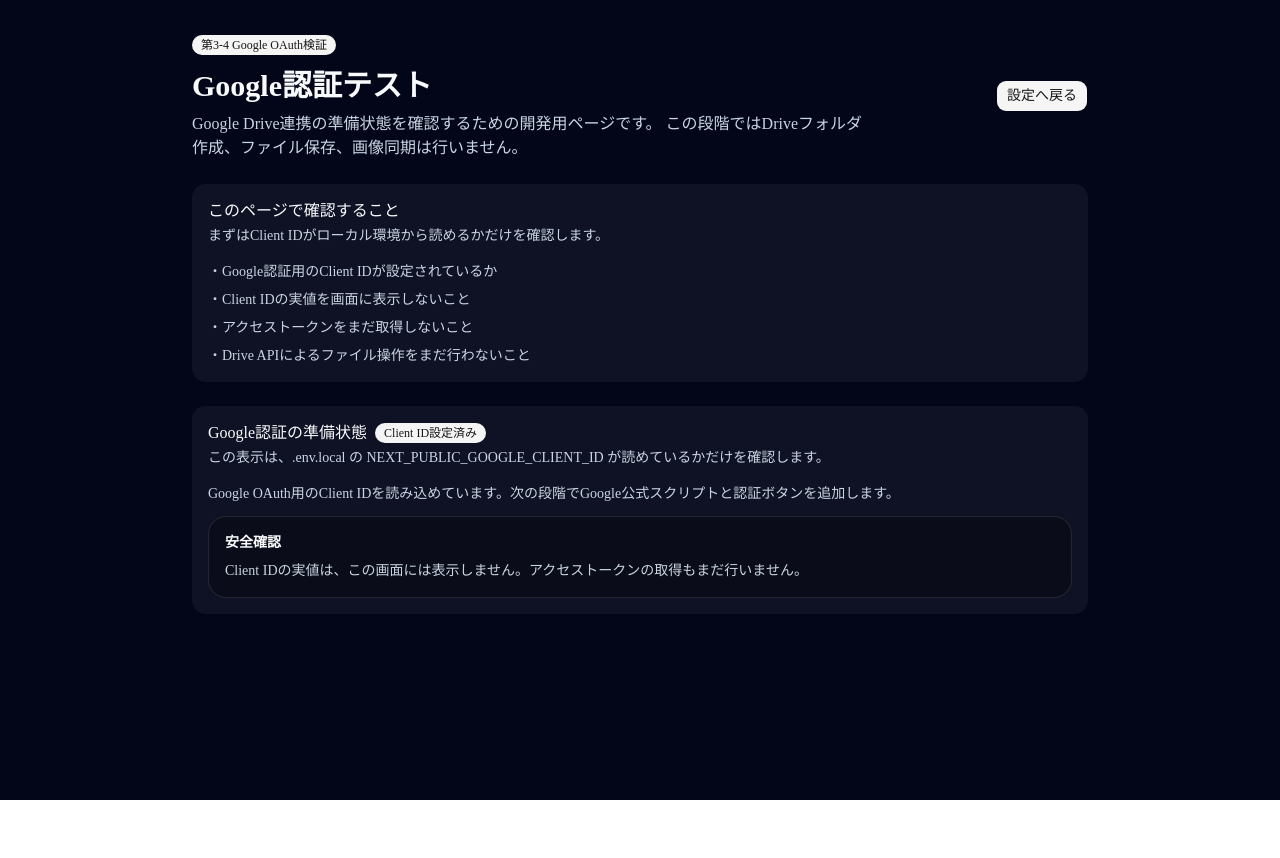
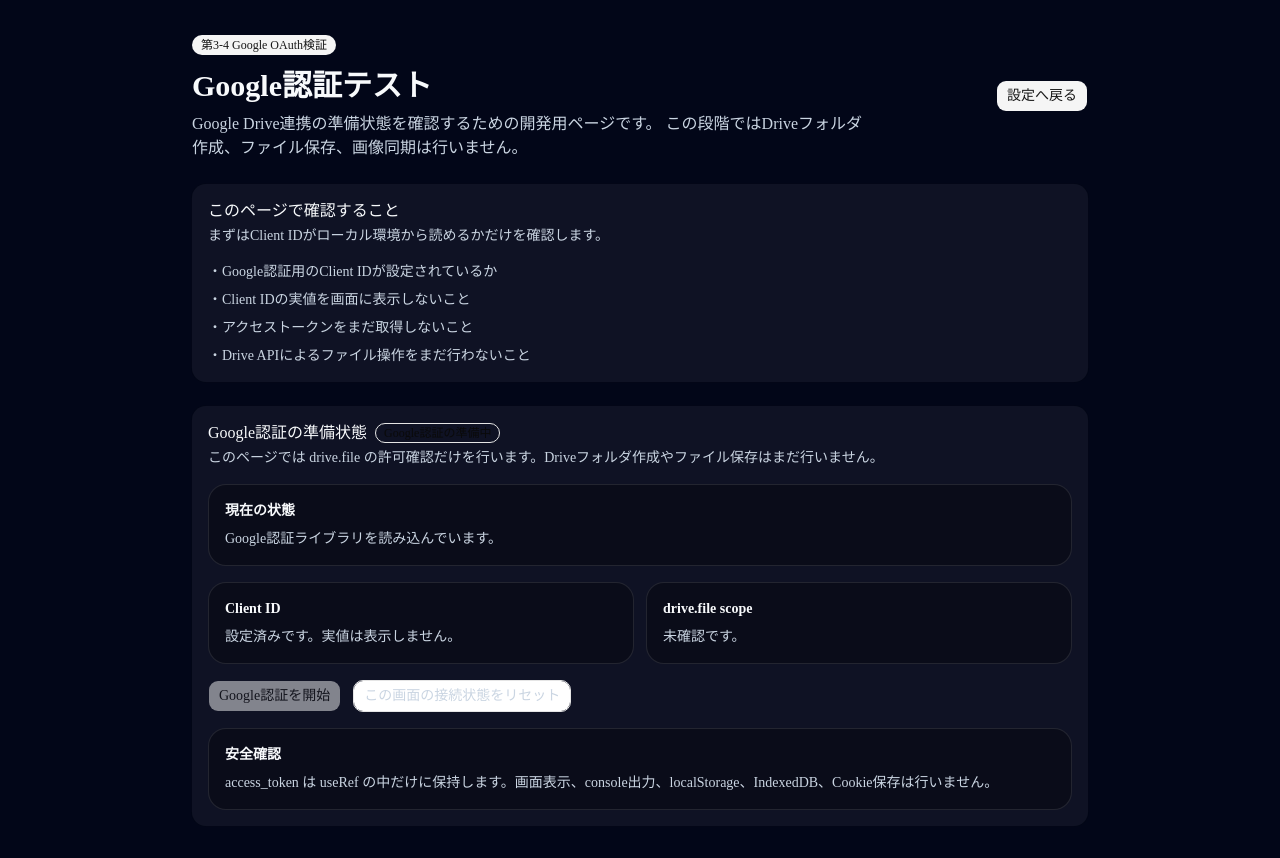
Before and after one commit to hamakirin1230/ipad-slideshow-pwa, a Next.js app: page /ipad-slideshow-pwa/auth-test in a window 1280 px wide. Before the commit the page ends 800 px from the top, so only its background shows below. Built offline with nearby package versions, Linux system fonts and the light colour scheme; no server answers.

Commit message:
Add Google OAuth token test

```diff
--- a/src/app/auth-test/auth-test-panel.tsx
+++ b/src/app/auth-test/auth-test-panel.tsx
@@ -1,6 +1,9 @@
 "use client";
 
+import Script from "next/script";
+import { useRef, useState } from "react";
 import { Badge } from "@/components/ui/badge";
+import { Button } from "@/components/ui/button";
 import {
   Card,
   CardContent,
@@ -8,42 +11,212 @@
   CardHeader,
   CardTitle,
 } from "@/components/ui/card";
-import { hasGoogleClientId } from "@/lib/google-auth";
+import {
+  DRIVE_FILE_SCOPE,
+  type AuthStatus,
+  type GoogleTokenClient,
+  getGoogleClientId,
+  hasGoogleClientId,
+  hasGrantedDriveFileScope,
+} from "@/lib/google-auth";
+
+const statusLabel: Record<AuthStatus, string> = {
+  loading_script: "Google認証の準備中",
+  ready: "未接続",
+  missing_client_id: "Google Client ID が未設定",
+  requesting: "Google認証中",
+  connected: "Google Drive連携の準備ができています",
+  scope_missing: "drive.file の許可が不足しています",
+  error: "Google認証を完了できませんでした",
+};
 
 export function AuthTestPanel() {
+  const clientId = getGoogleClientId();
   const hasClientId = hasGoogleClientId();
 
+  const accessTokenRef = useRef<string | null>(null);
+  const tokenClientRef = useRef<GoogleTokenClient | null>(null);
+
+  const [status, setStatus] = useState<AuthStatus>(
+    hasClientId ? "loading_script" : "missing_client_id",
+  );
+  const [driveFileGranted, setDriveFileGranted] = useState<boolean | null>(null);
+  const [message, setMessage] = useState(
+    hasClientId
+      ? "Google認証ライブラリを読み込んでいます。"
+      : ".env.local の NEXT_PUBLIC_GOOGLE_CLIENT_ID を確認してください。",
+  );
+
+  function handleScriptReady() {
+    if (!hasClientId) {
+      setStatus("missing_client_id");
+      setMessage(".env.local の NEXT_PUBLIC_GOOGLE_CLIENT_ID を確認してください。");
+      return;
+    }
+
+    const oauth2 = window.google?.accounts?.oauth2;
+
+    if (!oauth2) {
+      setStatus("error");
+      setMessage("Google認証ライブラリを利用できませんでした。");
+      return;
+    }
+
+    tokenClientRef.current = oauth2.initTokenClient({
+      client_id: clientId,
+      scope: DRIVE_FILE_SCOPE,
+      prompt: "select_account",
+      include_granted_scopes: false,
+      callback: (tokenResponse) => {
+        if (tokenResponse.error) {
+          accessTokenRef.current = null;
+          setDriveFileGranted(null);
+          setStatus("error");
+          setMessage("Google認証でエラーが返されました。もう一度試してください。");
+          return;
+        }
+
+        if (!tokenResponse.access_token) {
+          accessTokenRef.current = null;
+          setDriveFileGranted(null);
+          setStatus("error");
+          setMessage("アクセストークンを受け取れませんでした。");
+          return;
+        }
+
+        accessTokenRef.current = tokenResponse.access_token;
+
+        const granted = hasGrantedDriveFileScope(tokenResponse);
+        setDriveFileGranted(granted);
+
+        if (granted) {
+          setStatus("connected");
+          setMessage(
+            "access_token を受け取り、drive.file の許可を確認できました。tokenの実値は画面にもconsoleにも出していません。",
+          );
+          return;
+        }
+
+        setStatus("scope_missing");
+        setMessage("access_token は受け取りましたが、drive.file の許可を確認できませんでした。");
+      },
+      error_callback: () => {
+        accessTokenRef.current = null;
+        setDriveFileGranted(null);
+        setStatus("error");
+        setMessage("Google認証のポップアップを開けない、または認証画面が閉じられた可能性があります。");
+      },
+    });
+
+    setStatus("ready");
+    setMessage("Google認証ボタンを押せる状態です。");
+  }
+
+  function handleConnect() {
+    if (!hasClientId) {
+      setStatus("missing_client_id");
+      setMessage(".env.local の NEXT_PUBLIC_GOOGLE_CLIENT_ID を確認してください。");
+      return;
+    }
+
+    if (!tokenClientRef.current) {
+      setStatus("loading_script");
+      setMessage("Google認証ライブラリの準備がまだ終わっていません。少し待ってから再試行してください。");
+      return;
+    }
+
+    setStatus("requesting");
+    setMessage("Googleアカウント選択と許可確認を行っています。");
+    tokenClientRef.current.requestAccessToken();
+  }
+
+  function handleReset() {
+    accessTokenRef.current = null;
+    setDriveFileGranted(null);
+    setStatus(hasClientId ? "ready" : "missing_client_id");
+    setMessage(
+      hasClientId
+        ? "この画面の接続状態をリセットしました。Google側の許可取り消しは行っていません。"
+        : ".env.local の NEXT_PUBLIC_GOOGLE_CLIENT_ID を確認してください。",
+    );
+  }
+
   return (
+    <>
+      {hasClientId ? (
+        <Script
+          src="https://accounts.google.com/gsi/client"
+          strategy="afterInteractive"
+          onReady={handleScriptReady}
+          onError={() => {
+            setStatus("error");
+            setMessage("Google認証ライブラリの読み込みに失敗しました。");
+          }}
+        />
+      ) : null}
+
       <Card className="border-white/10 bg-white/5 text-slate-50">
         <CardHeader>
           <div className="flex flex-wrap items-center gap-2">
             <CardTitle>Google認証の準備状態</CardTitle>
-          <Badge variant={hasClientId ? "secondary" : "destructive"}>
-            {hasClientId ? "Client ID設定済み" : "Client ID未設定"}
+            <Badge variant={status === "connected" ? "secondary" : "outline"}>
+              {statusLabel[status]}
             </Badge>
           </div>
           <CardDescription className="text-slate-300">
-          この表示は、.env.local の NEXT_PUBLIC_GOOGLE_CLIENT_ID が読めているかだけを確認します。
+            このページでは drive.file の許可確認だけを行います。Driveフォルダ作成やファイル保存はまだ行いません。
           </CardDescription>
         </CardHeader>
-      <CardContent className="space-y-3 text-sm text-slate-300">
-        {hasClientId ? (
-          <p>
-            Google OAuth用のClient IDを読み込めています。次の段階でGoogle公式スクリプトと認証ボタンを追加します。
+
+        <CardContent className="space-y-4 text-sm text-slate-300">
+          <div className="rounded-2xl border border-white/10 bg-black/30 p-4">
+            <p className="font-semibold text-slate-50">現在の状態</p>
+            <p className="mt-2">{message}</p>
+          </div>
+
+          <div className="grid gap-3 md:grid-cols-2">
+            <div className="rounded-2xl border border-white/10 bg-black/30 p-4">
+              <p className="font-semibold text-slate-50">Client ID</p>
+              <p className="mt-2">
+                {hasClientId ? "設定済みです。実値は表示しません。" : "未設定です。"}
               </p>
-        ) : (
-          <p>
-            Client IDを読み込めていません。.env.local の変数名、保存状態、開発サーバーの再起動が必要かを確認してください。
+            </div>
+
+            <div className="rounded-2xl border border-white/10 bg-black/30 p-4">
+              <p className="font-semibold text-slate-50">drive.file scope</p>
+              <p className="mt-2">
+                {driveFileGranted === null
+                  ? "未確認です。"
+                  : driveFileGranted
+                    ? "許可済みです。"
+                    : "不足しています。"}
               </p>
-        )}
+            </div>
+          </div>
+
+          <div className="flex flex-wrap gap-3">
+            <Button
+              type="button"
+              variant="secondary"
+              onClick={handleConnect}
+              disabled={status === "loading_script" || status === "requesting" || !hasClientId}
+            >
+              Google認証を開始
+            </Button>
+
+            <Button type="button" variant="outline" onClick={handleReset}>
+              この画面の接続状態をリセット
+            </Button>
+          </div>
 
           <div className="rounded-2xl border border-white/10 bg-black/30 p-4">
             <p className="font-semibold text-slate-50">安全確認</p>
             <p className="mt-2">
-            Client IDの実値は、この画面には表示しません。アクセストークンの取得もまだ行いません。
+              access_token は useRef の中だけに保持します。画面表示、console出力、localStorage、IndexedDB、Cookie保存は行いません。
             </p>
           </div>
         </CardContent>
       </Card>
+    </>
   );
 }
--- a/src/lib/google-auth.ts
+++ b/src/lib/google-auth.ts
@@ -1,4 +1,54 @@
 export const DRIVE_FILE_SCOPE = "https://www.googleapis.com/auth/drive.file";
+
+export type AuthStatus =
+  | "loading_script"
+  | "ready"
+  | "missing_client_id"
+  | "requesting"
+  | "connected"
+  | "scope_missing"
+  | "error";
+
+export type GoogleTokenResponse = {
+  access_token?: string;
+  expires_in?: number;
+  scope?: string;
+  token_type?: string;
+  error?: string;
+  error_description?: string;
+  error_uri?: string;
+};
+
+type GoogleTokenClientConfig = {
+  client_id: string;
+  scope: string;
+  callback: (response: GoogleTokenResponse) => void;
+  error_callback?: (error: unknown) => void;
+  prompt?: string;
+  include_granted_scopes?: boolean;
+};
+
+export type GoogleTokenClient = {
+  requestAccessToken: () => void;
+};
+
+type GoogleOAuth2 = {
+  initTokenClient: (config: GoogleTokenClientConfig) => GoogleTokenClient;
+  hasGrantedAllScopes: (
+    tokenResponse: GoogleTokenResponse,
+    ...scopes: string[]
+  ) => boolean;
+};
+
+declare global {
+  interface Window {
+    google?: {
+      accounts?: {
+        oauth2?: GoogleOAuth2;
+      };
+    };
+  }
+}
 
 export function getGoogleClientId() {
   return process.env.NEXT_PUBLIC_GOOGLE_CLIENT_ID ?? "";
@@ -7,3 +57,12 @@
 export function hasGoogleClientId() {
   return getGoogleClientId().length > 0;
 }
+
+export function hasGrantedDriveFileScope(tokenResponse: GoogleTokenResponse) {
+  return (
+    window.google?.accounts?.oauth2?.hasGrantedAllScopes(
+      tokenResponse,
+      DRIVE_FILE_SCOPE,
+    ) ?? false
+  );
+}
```
Lines whose indentation alone changed are shown as unchanged.
